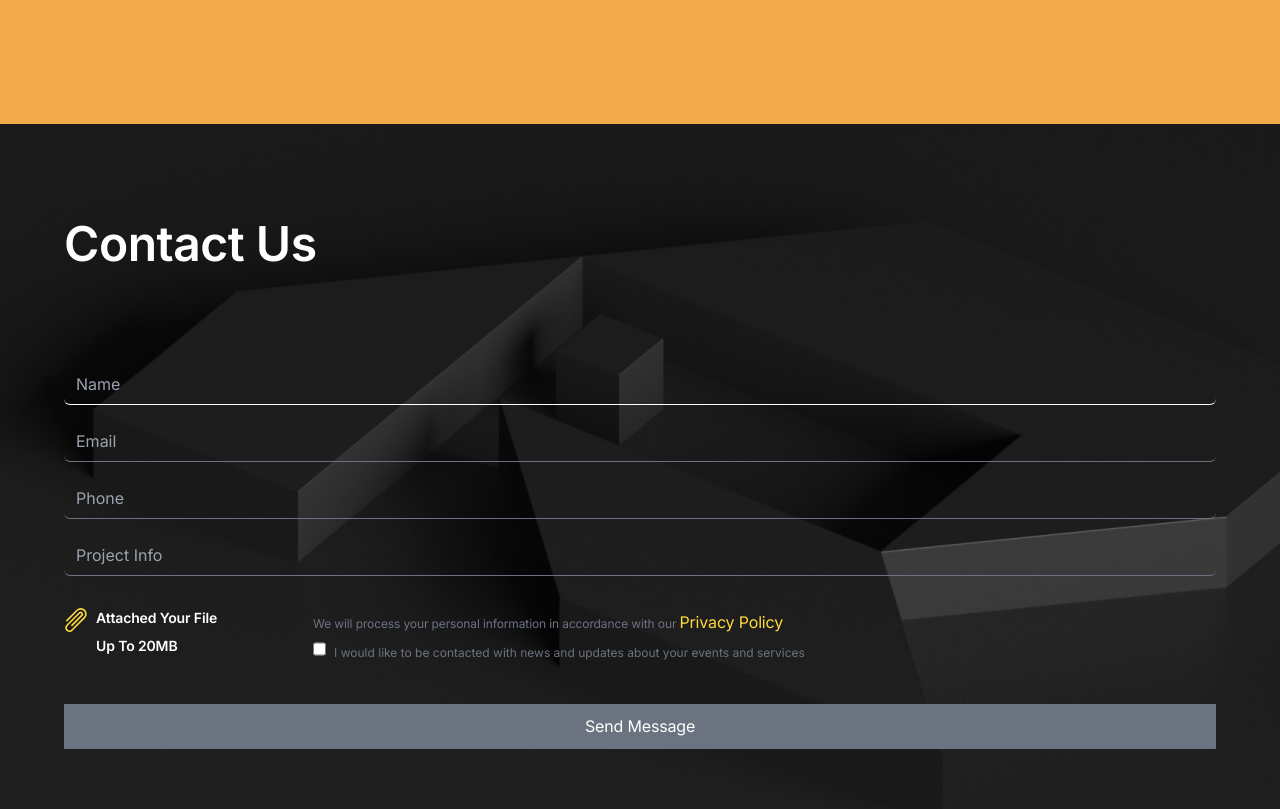
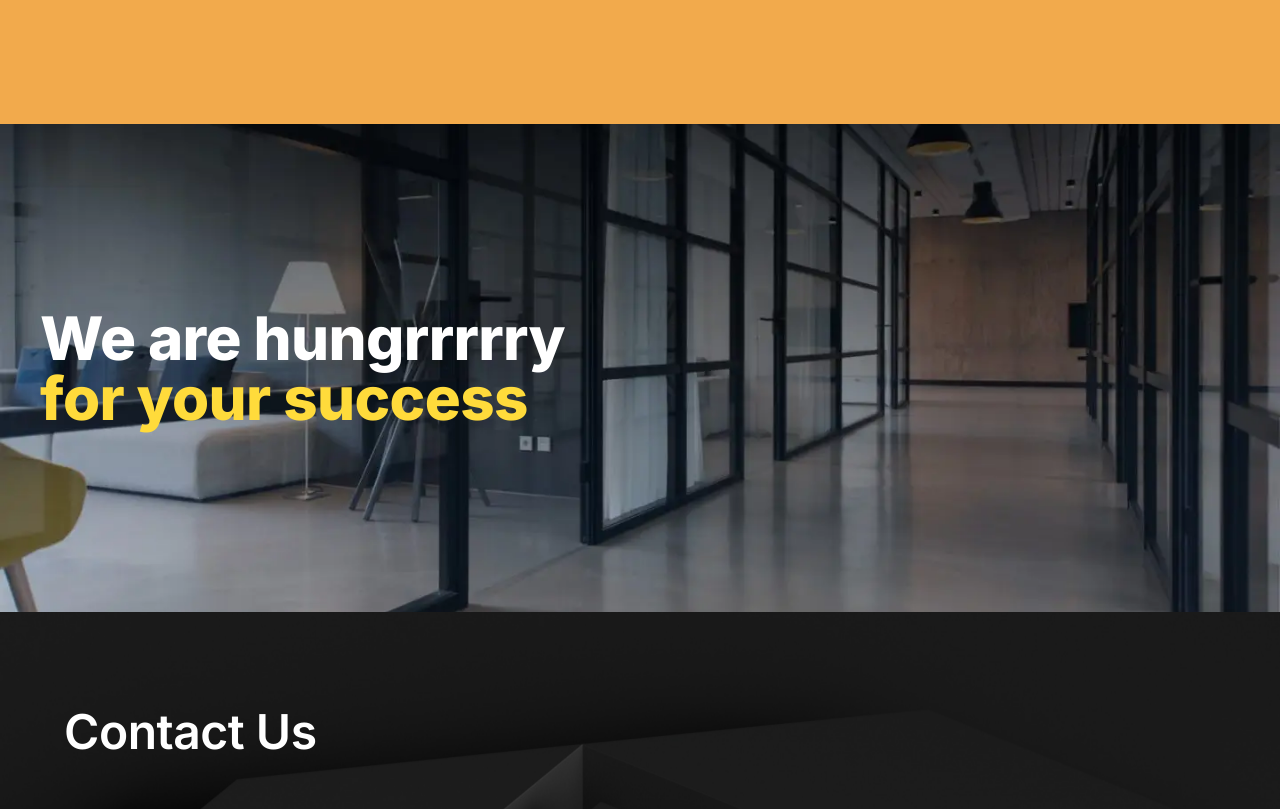
Before and after one commit to special-char/spechialchar-web, a Next.js app: page /About in a window 1280 px wide. Shown: the part 560-1369 px from the top of the page. Built offline with nearby package versions, Linux system fonts and the light colour scheme; a web font is replaced by a local one.

Commit message:
added banner2

```diff
--- a/src/app/About/page.tsx
+++ b/src/app/About/page.tsx
@@ -2,6 +2,7 @@
 
 import React from 'react'
 import Banner from "@/components/AboutBanner"
+import Banner2 from "@/components/AboutBanner2"
 interface Props {
 
 }
@@ -10,6 +11,7 @@ const  About= (props: Props) => {
     return (
         <>
         <Banner/>
+        <Banner2/>
         </>
     )
 }
--- /dev/null
+++ b/src/components/AboutBanner2/index.tsx
@@ -0,0 +1,16 @@
+import React from 'react';
+import AboutBanner2Img from '@/public/images/AboutBanner2.webp';
+
+const AboutBanner2 = () => {
+  return (
+    <section className='h-full w-full' style={{backgroundImage: `url(${AboutBanner2Img.src})`, backgroundSize: 'cover', backgroundPosition: 'center'}}>
+      <div className='mx-4  my-12 md:mx-6 md:my-36'>
+        <div className='text-white  '>
+          <h6 className='text-4xl font-extrabold md:text-5xl lg:text-6xl 2xl:text-7xl'>We are hungrrrrry <br/><span className='text-yellow'>for your success</span></h6>
+        </div>
+      </div>
+    </section>
+  );
+}
+
+export default AboutBanner2;
```
Also changed, not shown: public/images/AboutBanner2.webp (added).
